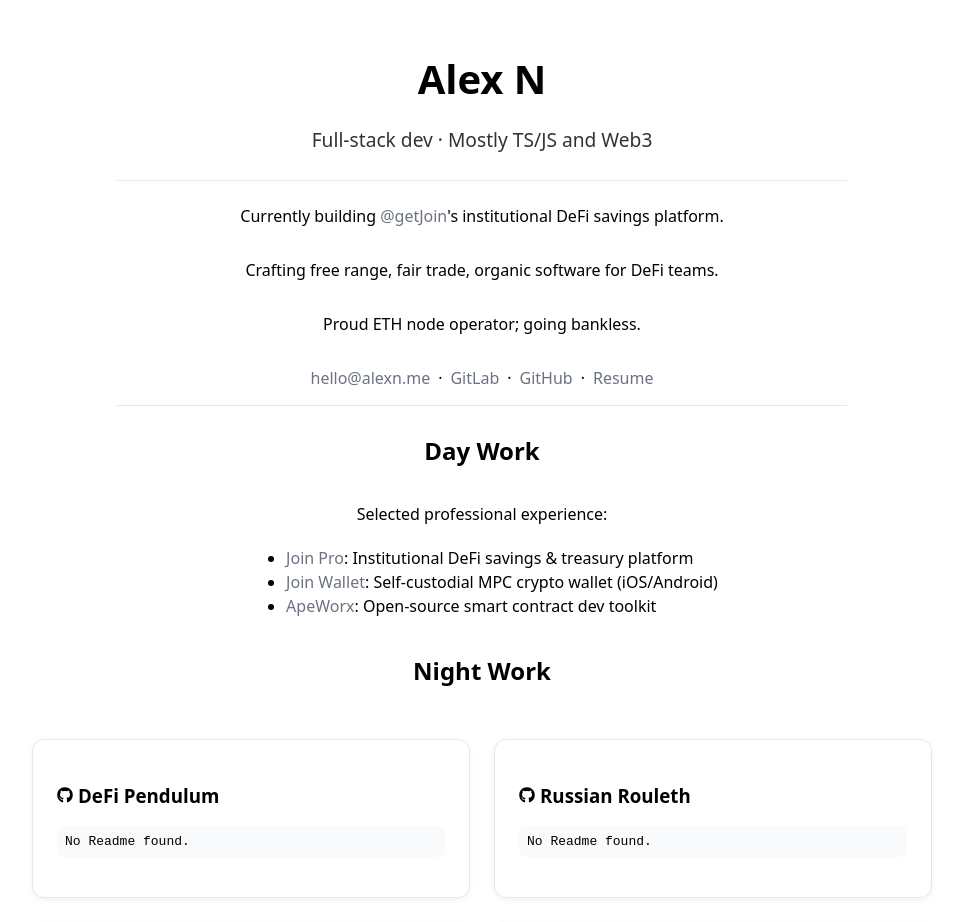
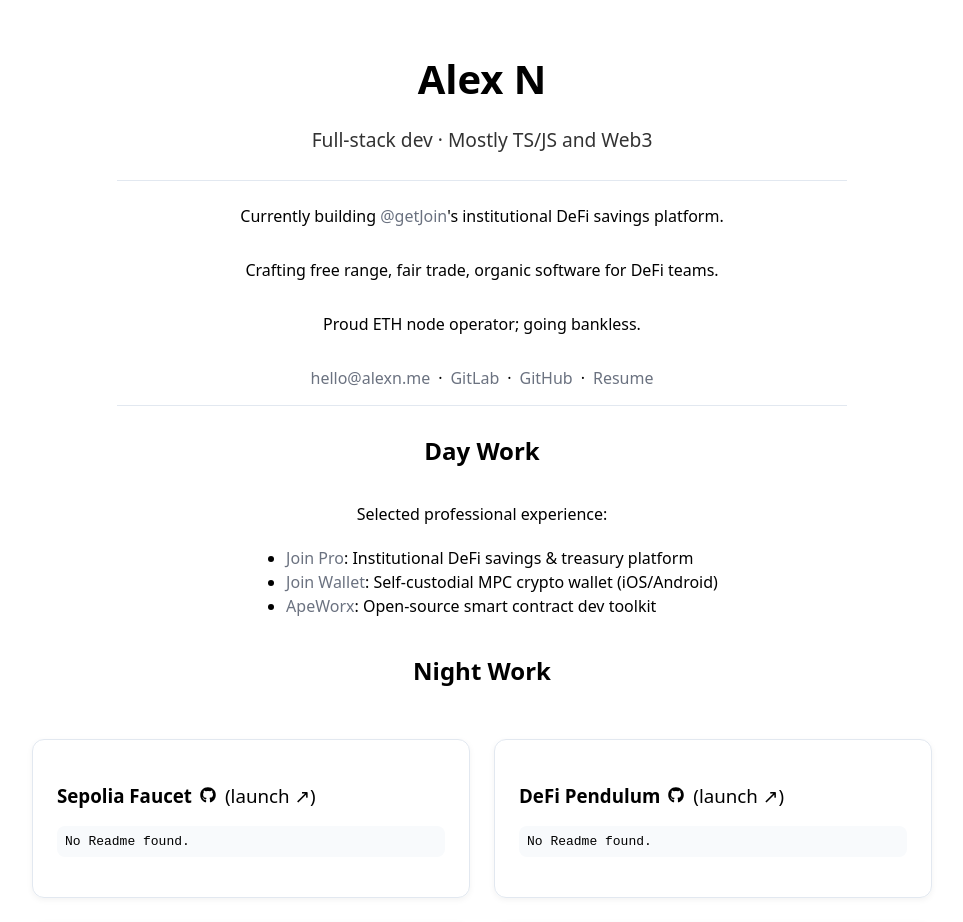
Before and after one commit to alexisnsns/pfalexns, a React (Vite) app: page / in a window 1280 px wide. Shown: the top 922 px of the page, without its empty margins (158-1121 px from the left). Built offline with nearby package versions, Linux system fonts and the light colour scheme; no server answers.

Commit message:
add links

```diff
--- a/src/App.tsx
+++ b/src/App.tsx
@@ -1,5 +1,5 @@
 import { useEffect, useState } from "react";
-import { FaGithub } from "react-icons/fa";
+import { FaGithub, FaGlobe } from "react-icons/fa";
 import { FiCheck } from "react-icons/fi";
 import GoogleAnalytics from "./googleAnalytics";
 
@@ -8,17 +8,38 @@
   readme?: string | null;
   comments?: string;
   displayName?: string;
+  link?: string;
 }
 
 const GITHUB_USERNAME = "alexisnsns";
 
 function App() {
   const [projects, setProjects] = useState<Project[]>([
-    { name: "defiPendulum", comments: "", displayName: "DeFi Pendulum" },
-    { name: "russianrouleth", comments: "", displayName: "Russian Rouleth" },
+    {
+      name: "sepoliafaucet",
+      comments: "",
+      displayName: "Sepolia Faucet",
+      link: "https://sepoliafaucet.vercel.app/",
+    },
+    {
+      name: "defiPendulum",
+      comments: "",
+      displayName: "DeFi Pendulum",
+      link: "https://x.com/defiautopilot",
+    },
+    {
+      name: "russianrouleth",
+      comments: "",
+      displayName: "Russian Rouleth",
+      link: "https://www.russianrouleth.xyz/",
+    },
     { name: "scrapernews", comments: "", displayName: "News Scraper" },
-    { name: "pepebot", comments: "", displayName: "Pepe Twitter Bot" },
-    { name: "sepoliafaucet", comments: "", displayName: "Sepolia Faucet" },
+    {
+      name: "pepebot",
+      comments: "",
+      displayName: "Pepe Twitter Bot",
+      link: "https://x.com/pepeappreciator",
+    },
     { name: "zenLoop", comments: "", displayName: "ZenLoop" },
     // https://gitlab.com/dev_lucas/cross_arb
   ]);
@@ -221,16 +242,31 @@
               className="project-card"
             >
               <h3>
-                {" "}
+                {p.displayName}
                 <a
                   href={`https://github.com/${GITHUB_USERNAME}/${p.name}`}
                   target="_blank"
                   rel="noopener noreferrer"
-                  style={styles.repoLink}
+                  style={{
+                    ...styles.repoLink,
+                    marginLeft: 8, // small spacing between icons
+                  }}
                 >
                   <FaGithub size={16} strokeWidth={2} />
                 </a>
-                {p.displayName}
+                {p.link && (
+                  <a
+                    href={p.link}
+                    target="_blank"
+                    rel="noopener noreferrer"
+                    style={{
+                      ...styles.repoLink,
+                      marginLeft: 4, // small spacing between icons
+                    }}
+                  >
+                    (launch ↗)
+                  </a>
+                )}
               </h3>
               <pre style={styles.readme}>
                 {p.readme ? p.readme.slice(0, 600) + "..." : "No Readme found."}
```
